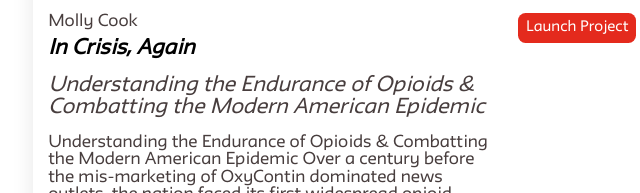
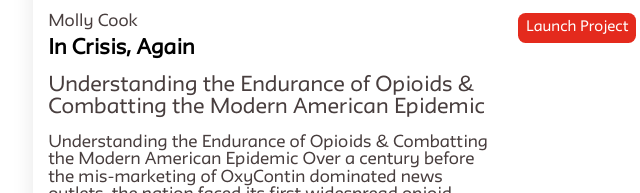
Before and after one commit to visualizedata/thesis-2022, a website: page index.html in a window 1280 px wide. Shown: the part 607-800 px from the top of the page, 460-1100 px from the left. Drawn offline with nearby package versions, Linux system fonts and the light colour scheme.

Commit message:
title font

```diff
--- a/css/style.css
+++ b/css/style.css
@@ -115,8 +115,8 @@ a:hover {
 /* h1.title{
   font-style: italic !important;
 } */
-.f4{
+/* .f4{
   font-style:italic;
-}
+} */
 
 /* a:hover, a:visited CSS links color: black */
```
